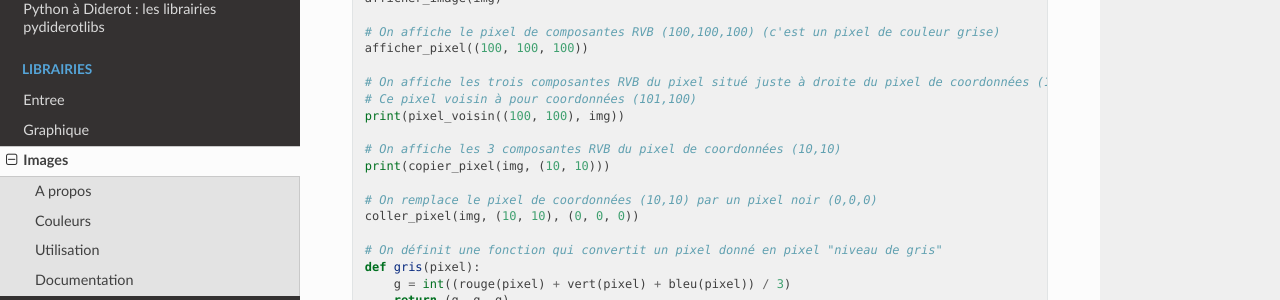
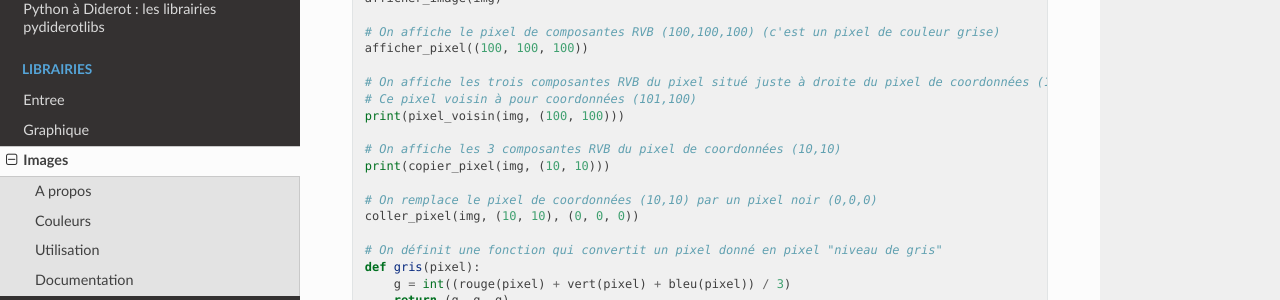
Before and after one commit to Pydiderot/pydiderotlibs, a Sphinx documentation site: the page built from docs/librairies/images.md, in a window 1280 px wide and 900 px high, scrolled down 1130 px. Shown: the part 159-459 px from the top of the window. Built offline with Sphinx 7.4.7 and the Read the Docs theme 2.0.0, drawn with Linux system fonts in a browser that asks for light colours.

```diff
--- a/docs/librairies/images.md
+++ b/docs/librairies/images.md
@@ -45,7 +45,7 @@ afficher_pixel((100, 100, 100))
 
 # On affiche les trois composantes RVB du pixel situé juste à droite du pixel de coordonnées (100,100).
 # Ce pixel voisin à pour coordonnées (101,100)
-print(pixel_voisin((100, 100), img))
+print(pixel_voisin(img, (100, 100)))
 
 # On affiche les 3 composantes RVB du pixel de coordonnées (10,10)
 print(copier_pixel(img, (10, 10)))
```
